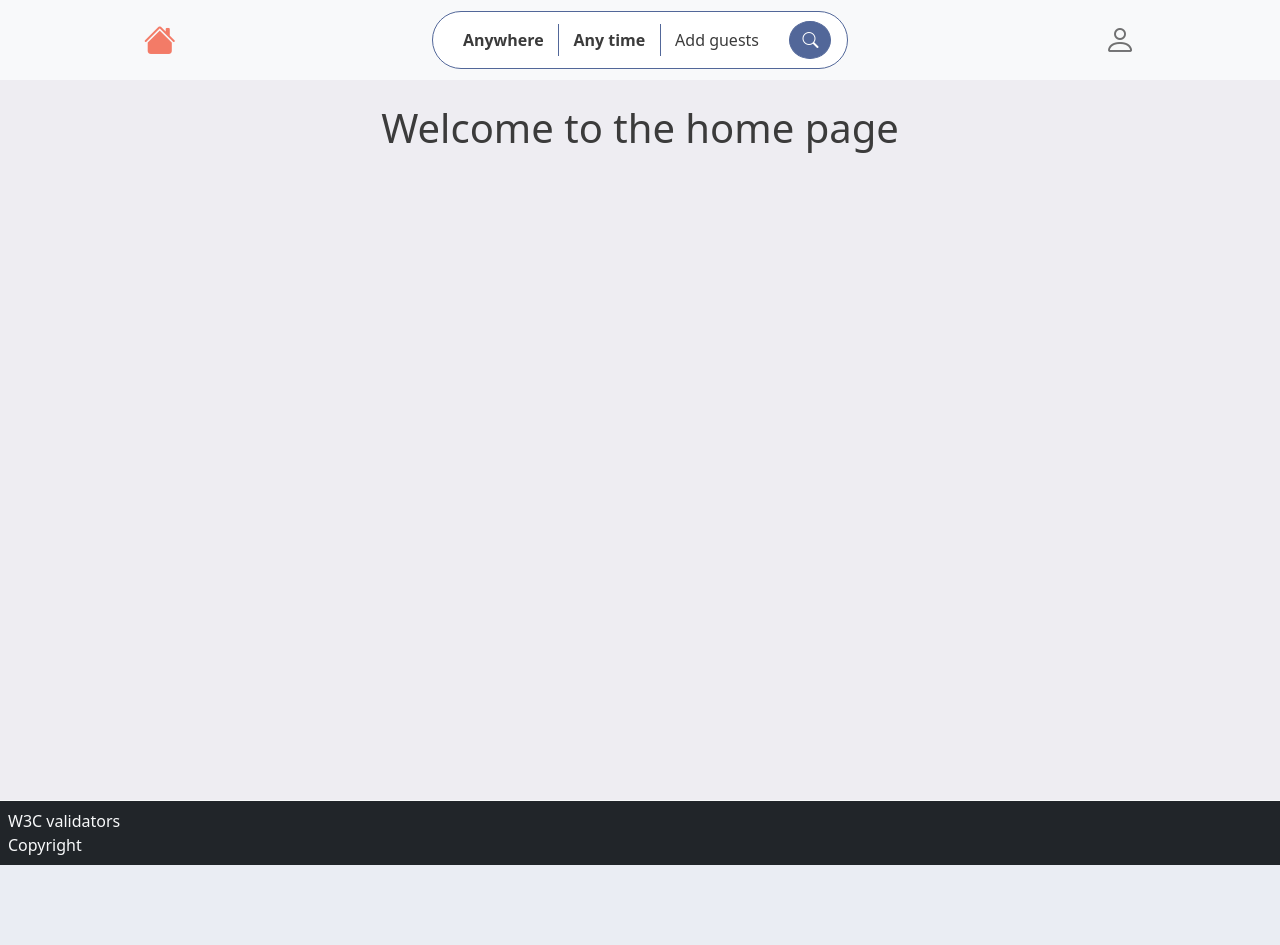
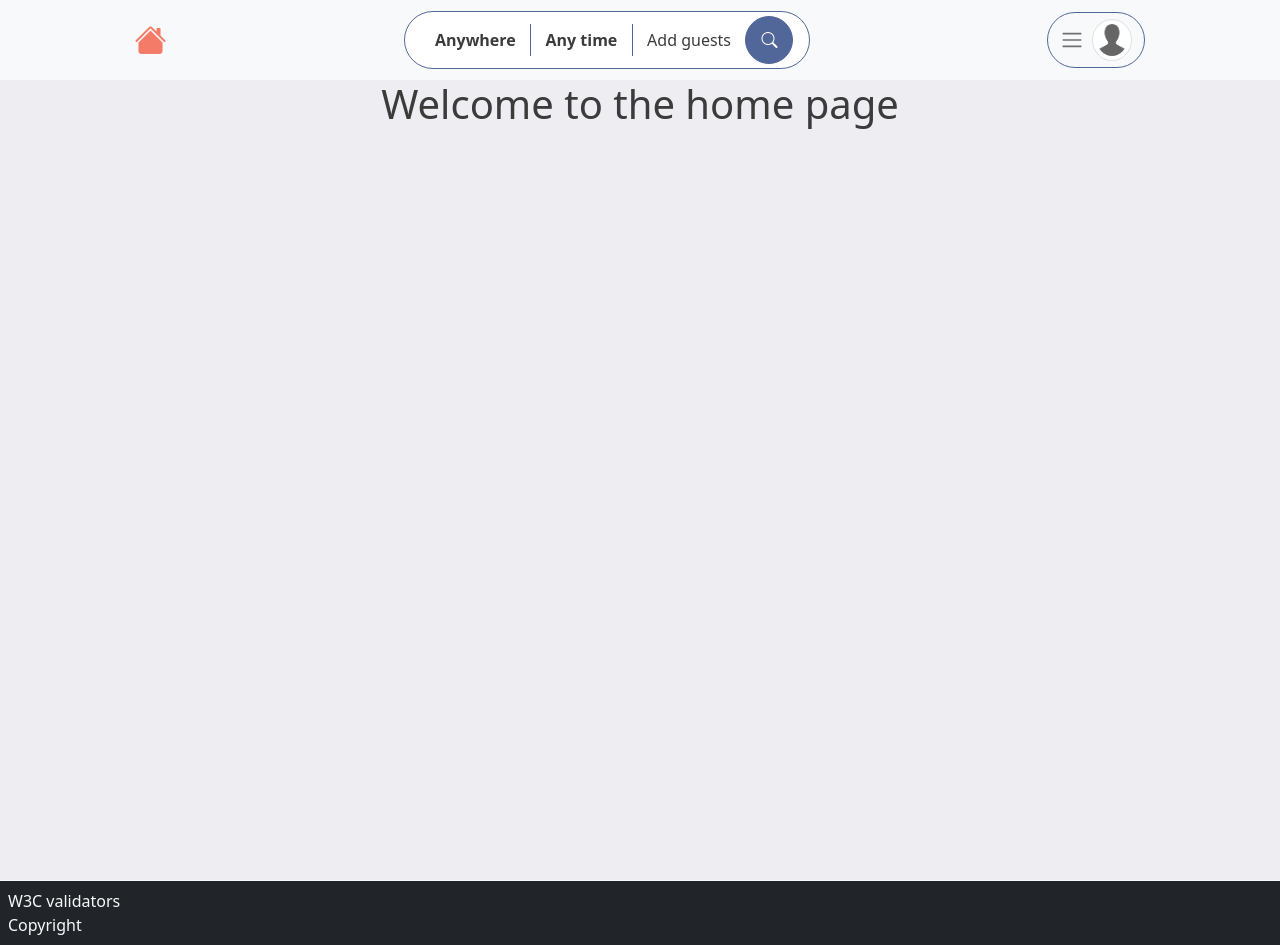
Before and after one commit to cipst/EasyChef, a PHP site: page /home.php in a window 1280 px wide. Before the commit the page ends 865 px from the top, so only its background shows below. Run offline with PHP 8.4, Linux system fonts and the light colour scheme.

Commit message:
NEW nav bar | double search form

```diff
--- a/progetto/js/index.js
+++ b/progetto/js/index.js
@@ -3,4 +3,31 @@ $(() => {
         $("#alert").fadeOut(500);
         event.preventDefault();
     });
+
+    $(window).scroll(() => {
+        $("#home-search-expanded").fadeOut(200, () => {
+            $("#home-search-expanded").removeClass("d-flex").addClass("d-none");
+        });
+    })
+
+    $(".search-where").click((event) => {
+        openSearch(".search-where");
+        event.preventDefault();
+    });
+
+    $(".search-when").click((event) => {
+        openSearch(".search-when");
+        event.preventDefault();
+    });
+
+    $(".search-add-guests").click((event) => {
+        openSearch(".search-add-guests");
+        event.preventDefault();
+    });
 });
+
+function openSearch(tag) {
+    $("#home-search-expanded").children().removeClass("active");
+    $(`#home-search-expanded ${tag}`).addClass("active");
+    $("#home-search-expanded").fadeIn(500).removeClass("d-none").addClass("d-flex");
+}
--- a/progetto/profile.php
+++ b/progetto/profile.php
@@ -7,8 +7,8 @@ nav_bar("profile"); //printing the navigation bar for the profile
 
 
 <?php
-$_SESSION["logged"] = false;
-header("Location: index.php");
+// $_SESSION["logged"] = false;
+// header("Location: index.php");
 // $_SESSION["alert"] = new Alert(AlertType::SUCCESS, "REFERENCE SITE", "https://www.facebook.com/", "");
 ?>
 <?php include_once("utils/html/bottom.html"); ?>
--- a/progetto/styles/index.css
+++ b/progetto/styles/index.css
@@ -7,6 +7,7 @@ body,
 body {
     background: var(--bg-color);
     color: var(--text-color);
+    margin-top: 5em;
 }
 
 .navbar .nav-item .nav-link i {
@@ -47,7 +48,7 @@ body {
     color: white;
 }
 
-/* HOME */
+/* NAV BAR */
 
 .vr {
     width: 1px;
@@ -55,9 +56,16 @@ body {
     background-color: var(--secondary-color);
 }
 
+#home-search-expanded,
 #home-search {
     width: min-content;
     background-color: white;
+    transition: box-shadow 0.2s ease-in-out;
+}
+
+#home-search:hover,
+nav .dropdown button:hover {
+    box-shadow: 0 3px 2px rgba(0, 0, 0, 0.2);
 }
 
 #home-search button:not(:last-child) {
@@ -67,7 +75,45 @@ body {
     cursor: pointer;
 }
 
-/* #home-search button:last-child {
-    width: 5%;
-    height: 5%;
-} */
+#home-search-expanded button:not(:last-child),
+#home-search-expanded div:not(:last-child) {
+    all: unset;
+    padding: 1em 3em;
+    white-space: nowrap;
+    cursor: pointer;
+}
+
+#home-search button:last-child {
+    width: 3em;
+    height: 3em;
+}
+
+#home-search-expanded button:last-child,
+#home-search-expanded div:last-child {
+    width: 7em;
+    height: 3em;
+}
+
+#home-search-expanded button:not(:last-child, .active):hover,
+#home-search-expanded div:not(:last-child, .active):hover {
+    background: rgba(0, 0, 0, 0.1);
+}
+
+#home-search-expanded div.active {
+    background-color: var(--secondary-color);
+    color: white;
+}
+
+#home-search-expanded input {
+    all: unset;
+    cursor: text;
+}
+
+.dropdown .bi {
+    font-size: 1.5em;
+    color: var(--grey-color);
+}
+
+.dropdown .img-thumbnail {
+    width: 2.5em;
+}
--- a/progetto/styles/my.css
+++ b/progetto/styles/my.css
@@ -119,3 +119,13 @@
 .border-secondary {
     border-color: var(--secondary-color) !important;
 }
+
+/* DROP DOWN*/
+.dropdown-menu {
+    border-radius: 1em !important;
+}
+
+.dropdown-menu .dropdown-item {
+    display: flex;
+    align-items: center;
+}
--- a/progetto/utils/nav_bar.php
+++ b/progetto/utils/nav_bar.php
@@ -11,7 +11,7 @@ function nav_bar(string $activeTab = "home" | "friends" | "profile")
         $isAdmin = $_SESSION["admin"];
 ?>
 
-<nav class="navbar  navbar-light bg-light p-0 px-3 justify-content-center align-items-center py-2">
+<nav class="navbar navbar-light bg-light p-0 px-3 py-2 position-fixed top-0 w-100">
     <!-- <button class="navbar-toggler me-2" type="button" data-bs-toggle="collapse" data-bs-target="#navbarSupportedContent"
         aria-controls="navbarSupportedContent" aria-expanded="false" aria-label="Toggle navigation">
         <span class="navbar-toggler-icon"></span>
@@ -30,24 +30,77 @@ function nav_bar(string $activeTab = "home" | "friends" | "profile")
             </a>
         </li>
         <li class="nav-item">
-            <div id="home-search"
+            <form id="home-search"
                 class="ps-3 pe-3 mx-auto d-flex flex-row justify-content-center align-items-center border border-secondary rounded-pill">
-                <button class="fw-bolder">Anywhere</button>
+                <button class="search-where fw-bolder">Anywhere</button>
                 <div class="vr"></div>
-                <button class="fw-bolder">Any time</button>
+                <button class="search-when fw-bolder">Any time</button>
                 <div class="vr"></div>
-                <button class="">Add guests</button>
-                <button class="btn btn-secondary rounded-circle ms-3" type="submit">
+                <button class="search-add-guests fw-light">Add guests</button>
+                <button class="btn btn-secondary rounded-circle" type="submit">
                     <i class="bi bi-search"></i>
                 </button>
+            </form>
+        </li>
+        <li class="nav-item">
+            <!-- <a class="nav-link <?= $activeTab == "profile" ? "active" : "" ?>" href="profile.php">
+                <i class="bi <?= $activeTab == "profile" ? "bi-person-fill" : "bi-person" ?>"></i>
+            </a> -->
+            <div class="dropdown">
+                <button class="d-flex btn rounded-pill border border-secondary align-items-center" type="button"
+                    id="dropdownUser" data-bs-toggle="dropdown" aria-expanded="false">
+                    <span class="navbar-toggler-icon"></span>
+
+                    <img src="./images/no-pic.png" class="img-fluid img-thumbnail rounded-circle ms-2" alt="Profile picture">
+
+                </button>
+                <ul class="dropdown-menu position-absolute rounded-100" aria-labelledby="dropdownUser">
+                    <li>
+                        <a class="dropdown-item" href="profile.php">
+                            <i class="bi bi-person me-3"></i> Account
+                        </a>
+                    </li>
+                    <li>
+                        <hr class="dropdown-divider">
+                    </li>
+                    <li>
+                        <a class="dropdown-item" href="#">
+                            <i class="bi bi-heart-fill me-3"></i> Wishlist
+                        </a>
+                    </li>
+                    <li>
+                        <hr class="dropdown-divider">
+                    </li>
+                    <li id="logout">
+                        <a class="dropdown-item" href="#">
+                            <i class="bi bi-box-arrow-right me-3"></i> Log out
+                        </a>
+                    </li>
+                </ul>
             </div>
         </li>
-        <li class="nav-item">
-            <a class="nav-link <?= $activeTab == "profile" ? "active" : "" ?>" href="profile.php">
-                <i class="bi <?= $activeTab == "profile" ? "bi-person-fill" : "bi-person" ?>"></i>
-            </a>
-        </li>
     </ul>
+    <form id="home-search-expanded"
+        class="pe-3 mx-auto mt-2 d-none flex-md-row flex-column justify-content-center align-items-center border border-secondary rounded-pill">
+        <div class="search-where d-flex flex-column justify-content-center align-items-start rounded-pill">
+            <span class="fw-bolder">Where</span>
+            <input type="text" placeholder="Search destination" class="mt-1">
+        </div>
+        <!-- <span class="vr"></span> -->
+        <hr>
+        <div class="search-when d-flex flex-column justify-content-center align-items-start rounded-pill">
+            <span class="fw-bolder">When</span>
+            <span>Search date</span>
+        </div>
+        <span class="vr"></span>
+        <div class="search-add-guests d-flex flex-column justify-content-center align-items-start rounded-pill">
+            <span class="fw-bolder">Who</span>
+            <span>Add guests</span>
+        </div>
+        <button class="btn btn-secondary rounded-pill ms-1" type="submit">
+            <i class="bi bi-search pe-2"></i> Search
+        </button>
+    </form>
     <!-- </div> -->
 </nav>
 
```
Also changed, not shown: progetto/images/no-pic.png (added).
